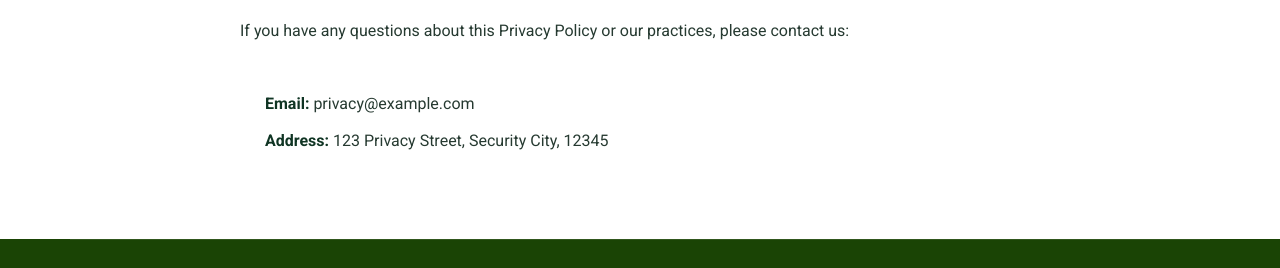
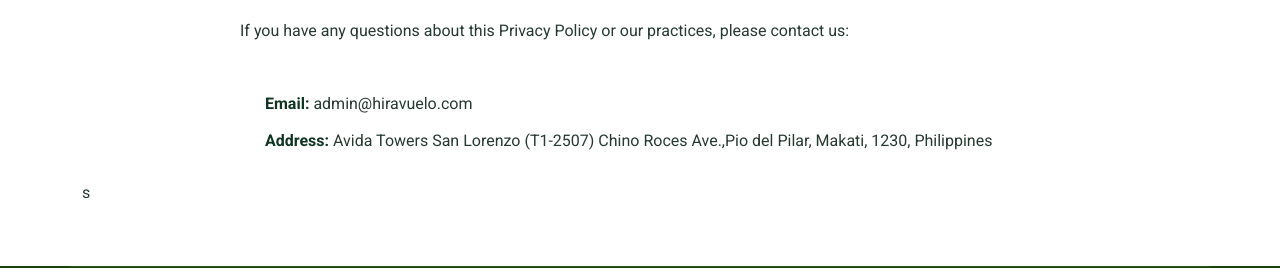
Before and after one commit to devAMBoyose/hiravuelo, a plain HTML site: page privacy.html in a window 1280 px wide. Shown: the part 3336-3604 px from the top of the page. Drawn offline with Linux system fonts and the light colour scheme.

Commit message:
contact us

```diff
--- a/privacy.html
+++ b/privacy.html
@@ -184,10 +184,10 @@
           <h2>Contact Us</h2>
           <p>If you have any questions about this Privacy Policy or our practices, please contact us:</p>
           <div class="contact-details">
-            <p><strong>Email:</strong> privacy@example.com</p>
-            <p><strong>Address:</strong> 123 Privacy Street, Security City, 12345</p>
+            <p><strong>Email:</strong> admin@hiravuelo.com</p>
+            <p><strong>Address:</strong> Avida Towers San Lorenzo (T1-2507) Chino Roces Ave.,Pio del Pilar, Makati, 1230, Philippines</p>
           </div>
-        </div>
+        </div>s
 
       </div>
 
```
